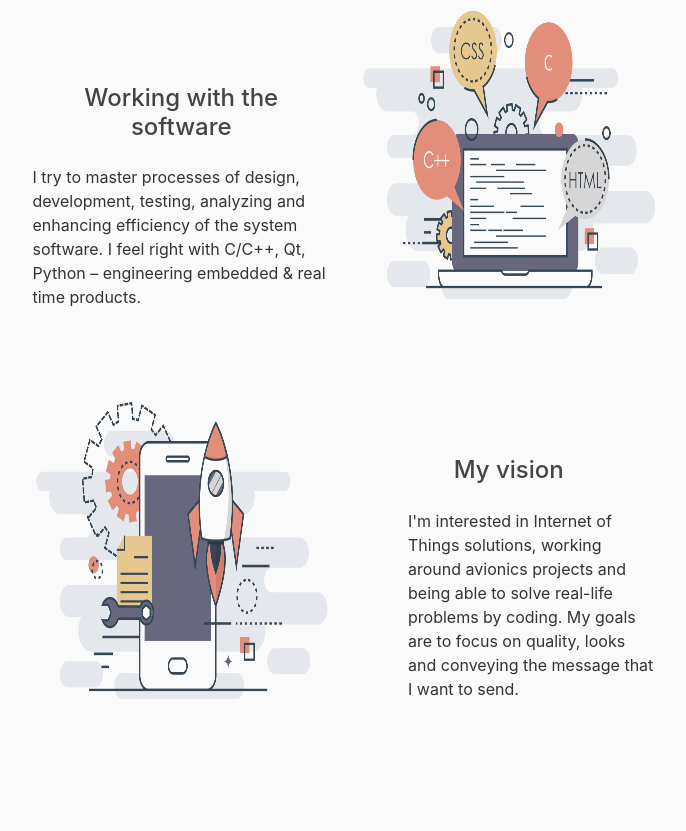
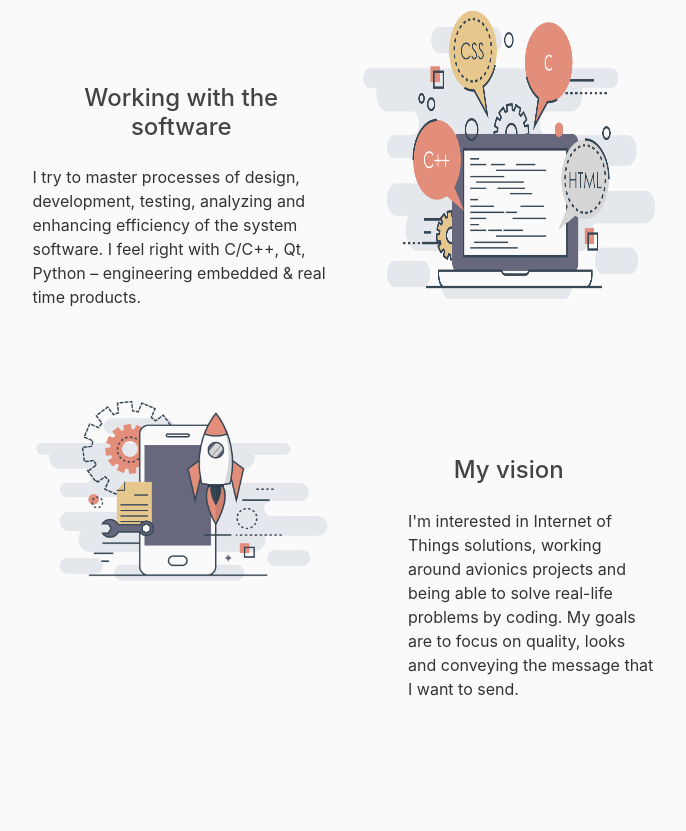
Before and after one commit to pawelBorowski/mysite, a Django app: page / in a window 1280 px wide. Shown: the part 752-1583 px from the top of the page, without its empty margins (295-981 px from the left). Run offline with Django 3.2, Linux system fonts and the light colour scheme; some libraries are stand-ins or nearby versions.

Commit message:
CSS fluid images test

```diff
--- a/blog/templates/about.html
+++ b/blog/templates/about.html
@@ -49,7 +49,7 @@
       <div class="col-md-3">
       </div>
     <div class="col-md-3 text-center">
-        <img class="coding img-fluid" src="{% static "blog/app.png" %}">
+        <img class="coding img-fluid" style="max-width: 100%; height: auto" src="{% static "blog/app.png" %}">
     </div>
     <div class="col-md-3" style="top: 15%;">
         <h4 class="font-weight-lighter pt-1 pb-3 text-center">My vision</h4>
```
